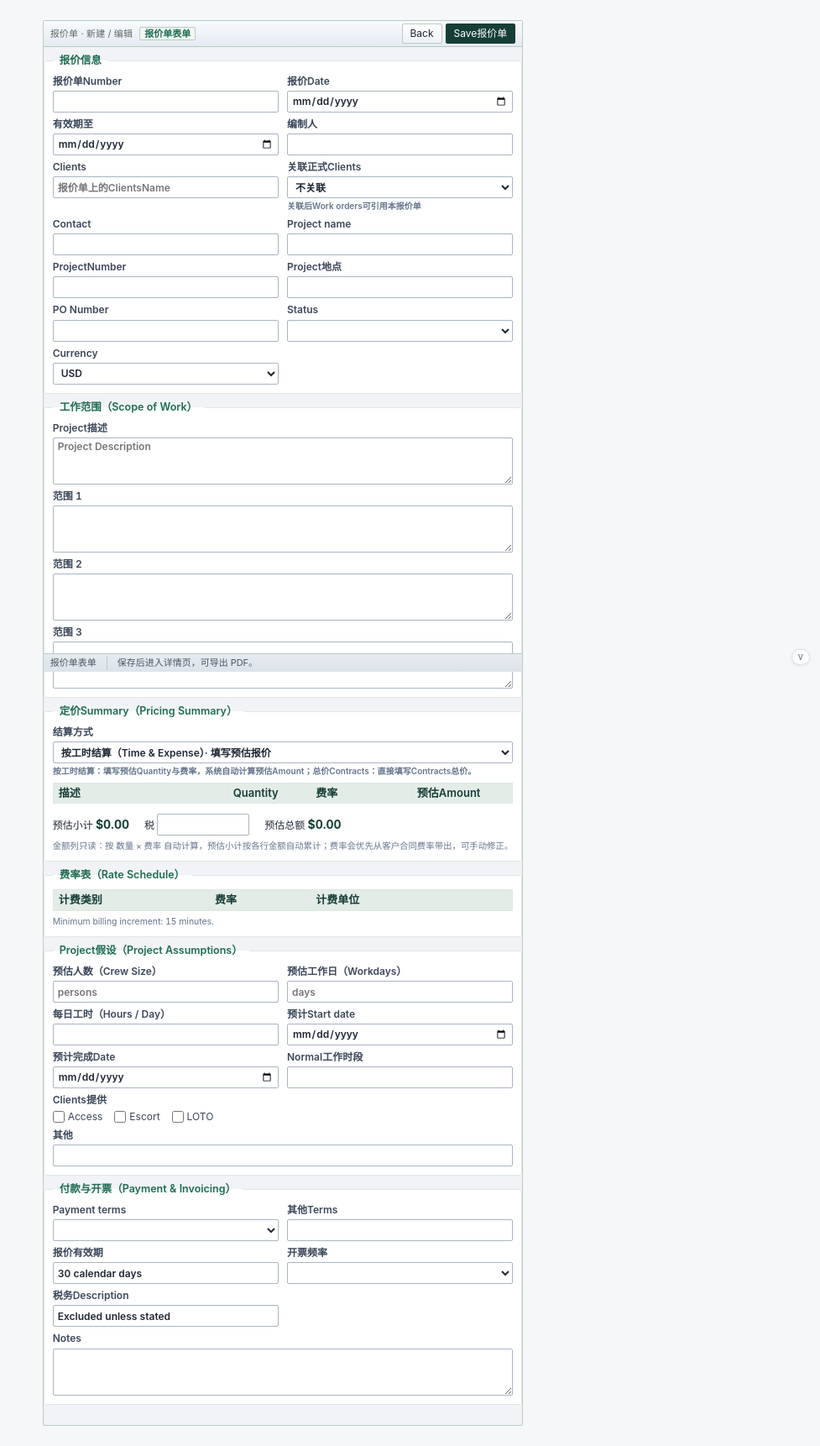
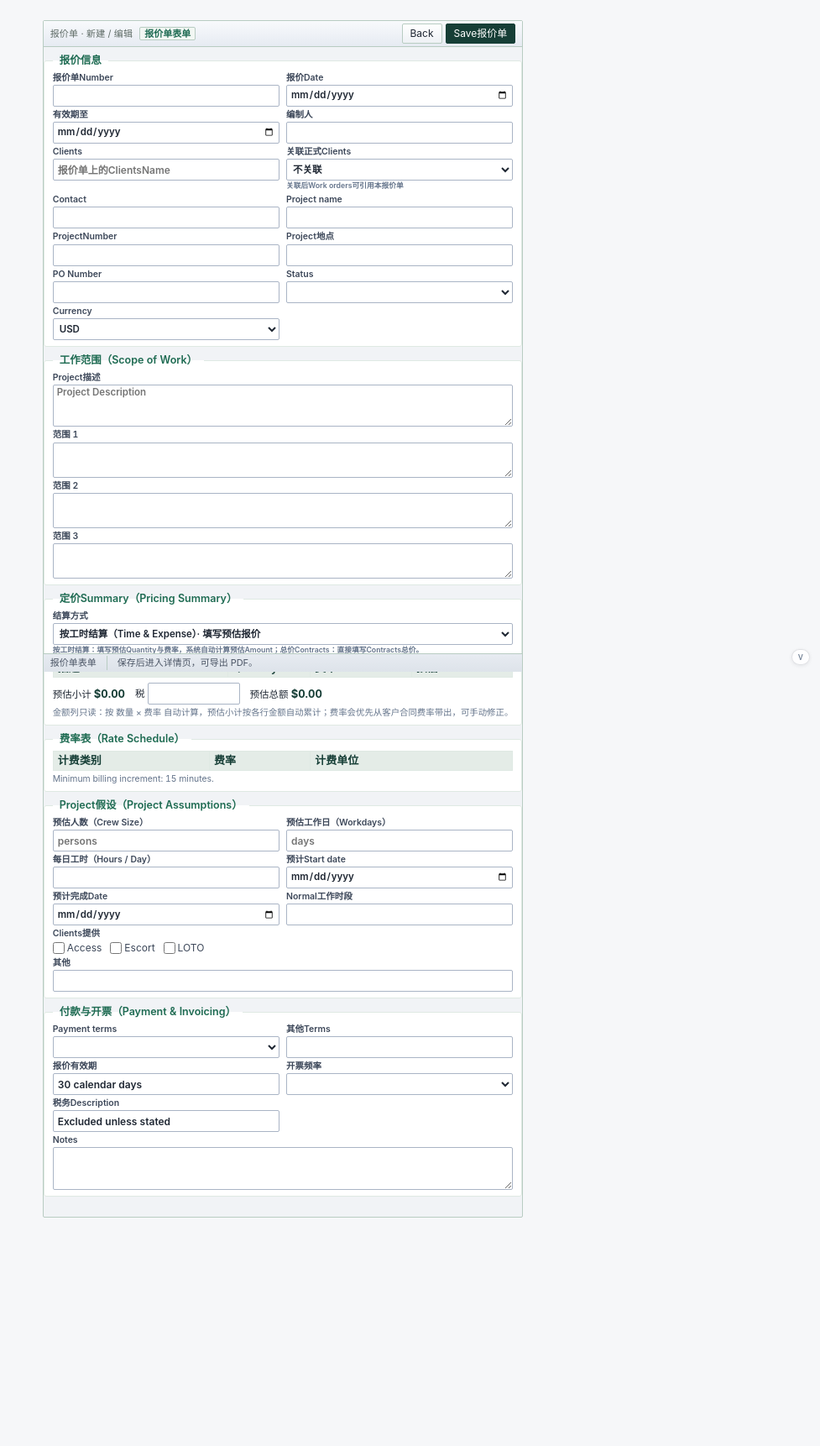
Before and after one commit to delanochen/invoice-tool, a Python web app: template templates/quotation_form.html in a window 1280 px wide. Shown: the whole page at 84% size, without its empty margins (303-1280 px from the left). After the commit the page ends 1450 px from the top, so only its background shows below. Run offline with Jinja, Linux system fonts and the light colour scheme; the template is opened without the code that fills it, so the values that code supplies are empty.

Commit message:
报价单表单：进一步紧凑化（字段间距/输入框高度/表格内边距整体压缩约三成）

```diff
--- a/static/quotations.css
+++ b/static/quotations.css
@@ -75,16 +75,16 @@
   background: var(--erp-panel);
   border: 1px solid var(--erp-line-soft);
   border-radius: 3px;
-  padding: 8px 10px 10px;
+  padding: 5px 10px 7px;
   display: flex;
   flex-direction: column;
-  gap: 6px;
+  gap: 3px;
   min-width: 0;
 }
 .erp-app .quotation-form .fields-2col {
   display: grid;
   grid-template-columns: repeat(2, minmax(0, 1fr));
-  gap: 6px 10px;
+  gap: 3px 8px;
 }
 .erp-app .quotation-form .erp-field > input,
 .erp-app .quotation-form .erp-field > select,
--- a/templates/quotation_form.html
+++ b/templates/quotation_form.html
@@ -4,16 +4,19 @@
 <link rel="stylesheet" href="{{ url_for('static', filename='erp-ui.css', v=app_version) }}">
 <link rel="stylesheet" href="{{ url_for('static', filename='quotations.css', v=app_version) }}">
 <style>
-  .erp-app .quotation-form textarea { min-height: 56px; padding: 2px 5px; border: 1px solid #a9b4c5; border-radius: var(--erp-radius); font: inherit; font-size: 12px; box-sizing: border-box; }
-  .erp-app .quotation-form input[type=number], .erp-app .quotation-form input[type=text], .erp-app .quotation-form input[type=date] { padding: 2px 5px; border: 1px solid #a9b4c5; border-radius: var(--erp-radius); font: inherit; font-size: 12px; box-sizing: border-box; }
+  .erp-app .quotation-form textarea { min-height: 42px; padding: 1px 4px; border: 1px solid #a9b4c5; border-radius: var(--erp-radius); font: inherit; font-size: 11.5px; box-sizing: border-box; }
+  .erp-app .quotation-form input[type=number], .erp-app .quotation-form input[type=text], .erp-app .quotation-form input[type=date] { min-height: 20px; padding: 1px 4px; border: 1px solid #a9b4c5; border-radius: var(--erp-radius); font: inherit; font-size: 11.5px; box-sizing: border-box; }
+  .erp-app .quotation-form select { min-height: 20px; padding: 1px 3px; font-size: 11.5px; }
+  .erp-app .quotation-form .erp-field { gap: 1px; font-size: 10.5px; }
   .erp-app .quotation-form small { color: var(--erp-muted); }
-  .erp-app .quotation-form table.pricing { border-collapse: collapse; width: 100%; font-size: 12px; }
-  .erp-app .quotation-form table.pricing th, .erp-app .quotation-form table.pricing td { border: 1px solid #dfe9e3; padding: 3px 6px; text-align: left; }
+  .erp-app .quotation-form table.pricing { border-collapse: collapse; width: 100%; font-size: 11.5px; }
+  .erp-app .quotation-form table.pricing th, .erp-app .quotation-form table.pricing td { border: 1px solid #dfe9e3; padding: 2px 5px; text-align: left; }
   .erp-app .quotation-form table.pricing th { background: #e4ece7; color: #163e36; font-weight: 600; }
-  .erp-app .quotation-form .check-row { display: flex; flex-wrap: wrap; gap: 14px; align-items: center; }
-  .erp-app .quotation-form .check-row label { display: inline-flex; align-items: center; gap: 4px; font-weight: normal; }
-  .erp-app .quotation-form .totals { display: flex; gap: 18px; flex-wrap: wrap; align-items: center; margin-top: 6px; font-size: 12px; }
-  .erp-app .quotation-form .totals b { font-size: 14px; color: #163e36; }
+  .erp-app .quotation-form .check-row { display: flex; flex-wrap: wrap; gap: 10px; align-items: center; }
+  .erp-app .quotation-form .check-row label { display: inline-flex; align-items: center; gap: 3px; font-weight: normal; }
+  .erp-app .quotation-form .totals { display: flex; gap: 12px; flex-wrap: wrap; align-items: center; margin-top: 3px; font-size: 11.5px; }
+  .erp-app .quotation-form .totals b { font-size: 13px; color: #163e36; }
+  .erp-app .quotation-form .unit { font-size: 10px; color: var(--erp-muted); }
 </style>
 {% endblock %}
 
```
